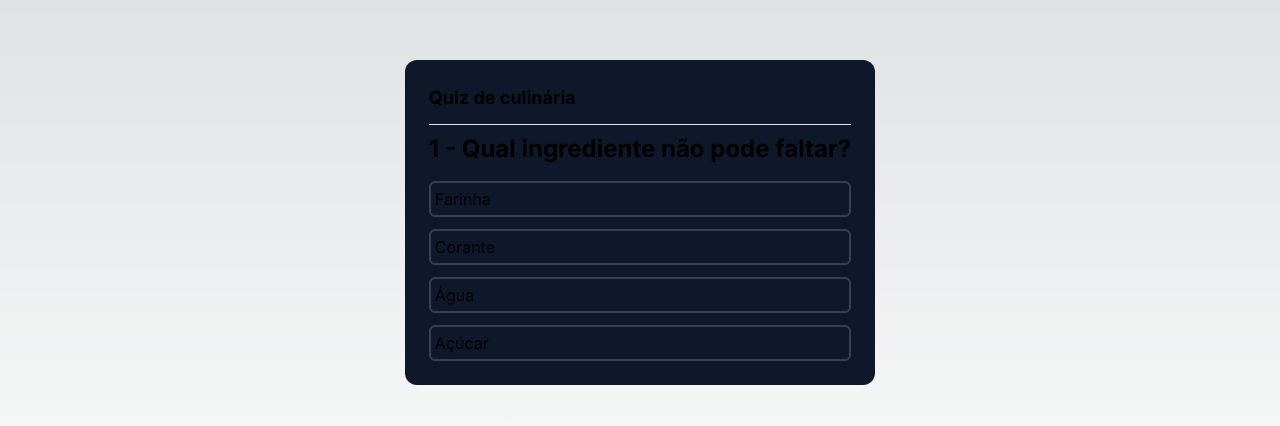
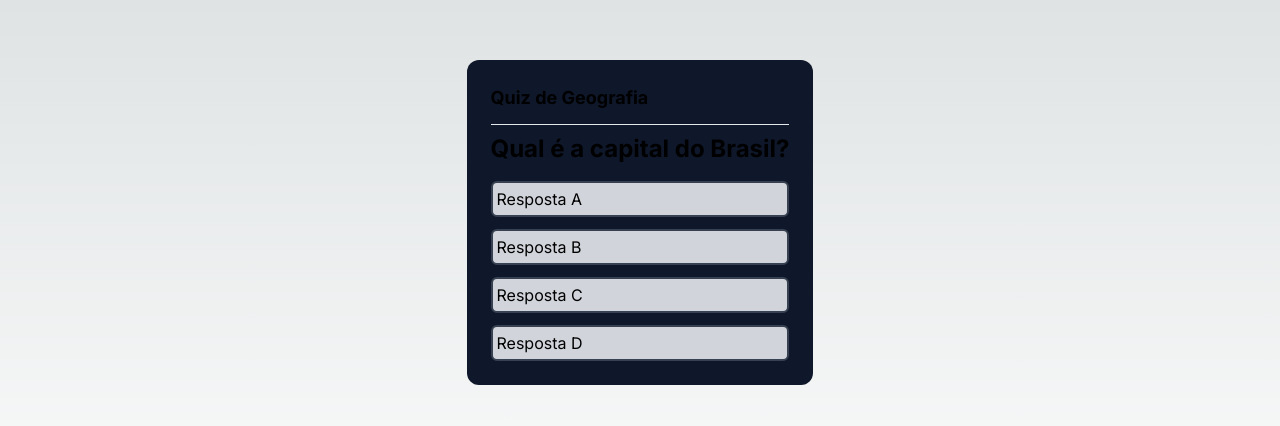
Before and after one commit to igorguigo/estudando-react, a Next.js app: page / in a window 1280 px wide. Shown: the part 178-604 px from the top of the page. Built offline with nearby package versions, Linux system fonts and the light colour scheme.

Commit message:
fazendo listagem de answers

```diff
--- a/src/app/page.tsx
+++ b/src/app/page.tsx
@@ -1,25 +1,22 @@
 "use client"
 
 
+import { BoxQuiz } from "@/components/BoxQuiz";
 import { imgList } from "@/data/imgList";
 import { useState } from "react";
 
+import { quizzes } from "@/data/quizList";
+
+
 export default function Home() {
+
+  const firstQuiz = quizzes[0];
 
   return (
     <main className="flex min-h-screen flex-col items-center justify-center">
-      <div className="p-6 bg-slate-900 rounded-xl divide-y">
-        <header className="text-lg font-bold mb-3" >Quiz de culinária</header>
-        <div className="">
-          <h1 className="text-2xl font-bold pt-2 mb-4">1 - Qual ingrediente não pode faltar?</h1>
-          <ul className="space-y-3">
-            <li className="w-full p-1 border-solid border-2 border-gray-700 rounded-md">Farinha</li>
-            <li className="w-full p-1 border-solid border-2 border-gray-700 rounded-md">Corante</li>
-            <li className="w-full p-1 border-solid border-2 border-gray-700 rounded-md">Água</li>
-            <li className="w-full p-1 border-solid border-2 border-gray-700 rounded-md">Açúcar</li>
-          </ul>
-        </div>
-      </div>
+      {
+        <BoxQuiz id={firstQuiz.id} name={firstQuiz.name} questions={firstQuiz.questions} />
+      }
     </main>
   );
 }
--- a/src/components/Answer.tsx
+++ b/src/components/Answer.tsx
@@ -1,11 +1,17 @@
 import { Answer } from "@/types/Answer"
 
 type Props = {
-    answer: Answer
+    answer: Answer,
+    onClick: () => void,
+    isSelectedAnswer: boolean,
+    isCorrectAnswer: boolean
 }
 
-export function Answer({ answer }: Props) {
+export function Answer({ answer, onClick, isSelectedAnswer, isCorrectAnswer }: Props) {
+
+    const switchColor = isSelectedAnswer ? (isCorrectAnswer? "bg-green-300" : "bg-red-300") : 'bg-gray-300';
+
     return (
-        <li className="w-full p-1 border-solid border-2 border-gray-700 rounded-md">{answer.id}</li>
+        <li className={`w-full p-1 border-solid border-2 border-gray-700 rounded-md cursor-pointer ${switchColor}`} onClick={onClick} >{answer.name}</li>
     )
   }
--- a/src/components/BoxQuiz.tsx
+++ b/src/components/BoxQuiz.tsx
@@ -1,10 +1,16 @@
+import { Quiz } from "@/types/Quiz"
 import { Question } from "./Question"
 
-export function BoxQuiz() {
+export function BoxQuiz({ id, name, questions }: Quiz) {
   return (
         <div className="p-6 bg-slate-900 rounded-xl divide-y">
-            <header className="text-lg font-bold mb-3" >Quiz de culinária</header>
-            <Question />
+            <header className="text-lg font-bold mb-3" >{ name }</header>
+            {
+              // questions.map((element) => (
+              //   <Question id={element.id} name={element.name} answer={element.answer} rightAnswer={element.rightAnswer} />
+              // ))
+              <Question id={questions[0].id} name={questions[0].name} answer={questions[0].answer} rightAnswer={questions[0].rightAnswer} />
+            }
         </div>
   )
 }
--- a/src/components/Question.tsx
+++ b/src/components/Question.tsx
@@ -1,11 +1,35 @@
+import { Answer as AnswerType } from "@/types/Answer";
 import { Answer } from "./Answer";
 
-export function Question() {
+import { Imgs } from "@/types/Imgs";
+import { Question } from "@/types/Question";
+import { useState } from "react"
+
+
+
+export function Question({id, name, answer, rightAnswer} :Question) {
+    const [isCorrect, setCorrect] = useState(false)
+    const [selectedAnswer, setSelectedAnswer] = useState(false);
+
+    const checkCorrectAnswer = (elementId: number) => {
+        if(elementId === rightAnswer){
+            setCorrect(true);
+            setSelectedAnswer(true);
+        }else{
+            setCorrect(false);
+            setSelectedAnswer(false);
+        }
+    }
+
     return (
         <div className="">
-            <h1 className="text-2xl font-bold pt-2 mb-4">1 - Qual ingrediente não pode faltar?</h1>
+            <h1 className="text-2xl font-bold pt-2 mb-4">{ name }</h1>
             <ul className="space-y-3">
-                <Answer />
+            {
+                answer.map((element) => (
+                    <Answer answer={element}  onClick={() => checkCorrectAnswer(element.id)} isSelectedAnswer={selectedAnswer} isCorrectAnswer={isCorrect} />
+                ))
+            }
             </ul>
         </div>
     )
--- a/src/data/quizList.ts
+++ b/src/data/quizList.ts
@@ -1,11 +1,55 @@
-import {Quiz} from '../types/Quiz';
+import { Answer } from "@/types/Answer";
+import { Question } from "@/types/Question";
+import { Quiz } from "@/types/Quiz";
 
-export const students: Quiz[] = [
-    {
-        id: 1,
-        name: 'Quiz de culinária',
-        questions: [
-            { id: 1, name: 'Qual o ingrediente não pode faltar em um bolo?', answer }
-        ]
-    },
+
+// Crie algumas respostas
+export const answers: Answer[] = [
+  { id: 1, name: "Resposta A" },
+  { id: 2, name: "Resposta B" },
+  { id: 3, name: "Resposta C" },
+  { id: 4, name: "Resposta D" },
 ];
+
+// Crie algumas perguntas com as respostas correspondentes
+export const questions: Question[] = [
+  {
+    id: 1,
+    name: "Qual é a capital do Brasil?",
+    answer: [answers[0], answers[1], answers[2], answers[3]],
+    rightAnswer: 1, // O índice da resposta correta (começando em 0)
+  },
+  {
+    id: 2,
+    name: "Qual é o maior planeta do nosso sistema solar?",
+    answer: [answers[0], answers[1], answers[2], answers[3]],
+    rightAnswer: 2,
+  },
+//   {
+//     id: 3,
+//     name: "Quem escreveu 'Romeu e Julieta'?",
+//     answer: [answers[0], answers[1], answers[2], answers[3]],
+//     rightAnswer: 0,
+//   },
+];
+
+// Crie os quizzes com as perguntas correspondentes
+export const quizzes: Quiz[] = [
+  {
+    id: 1,
+    name: "Quiz de Geografia",
+    questions: [questions[0], questions[1]],
+  },
+//   {
+//     id: 2,
+//     name: "Quiz de Ciências",
+//     questions: [questions[1], questions[2]],
+//   },
+//   {
+//     id: 3,
+//     name: "Quiz de Literatura",
+//     questions: [questions[2], questions[0]],
+//   },
+];
+
+// Agora, você tem um array de quizzes onde cada quiz contém perguntas que, por sua vez, contêm respostas correspondentes.
```
